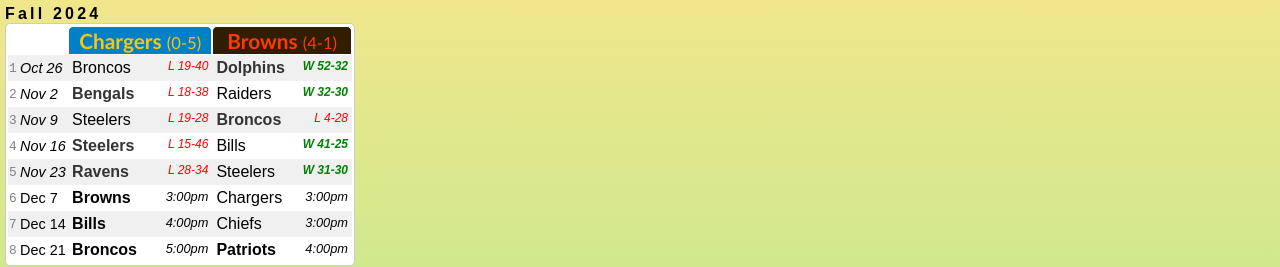
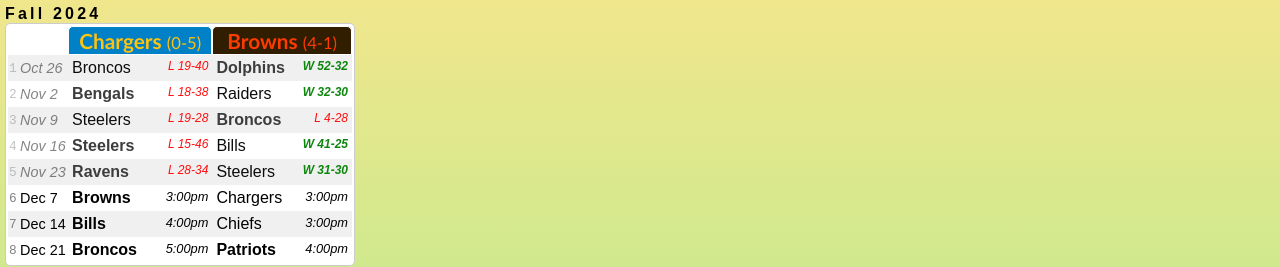
Before and after one commit to jonbri/flag, a React (Vite) app: page / in a window 1280 px wide. Shown: the top 267 px of the page. Built offline with nearby package versions, Linux system fonts and the light colour scheme.

Commit message:
past styling

```diff
--- a/src/App.scss
+++ b/src/App.scss
@@ -145,9 +145,11 @@
   }
 }
 .past {
+  opacity: 0.95;
   th {
     font-weight: normal;
     font-style: italic;
+    opacity: 0.5;
   }
   td {
     strong {
```
